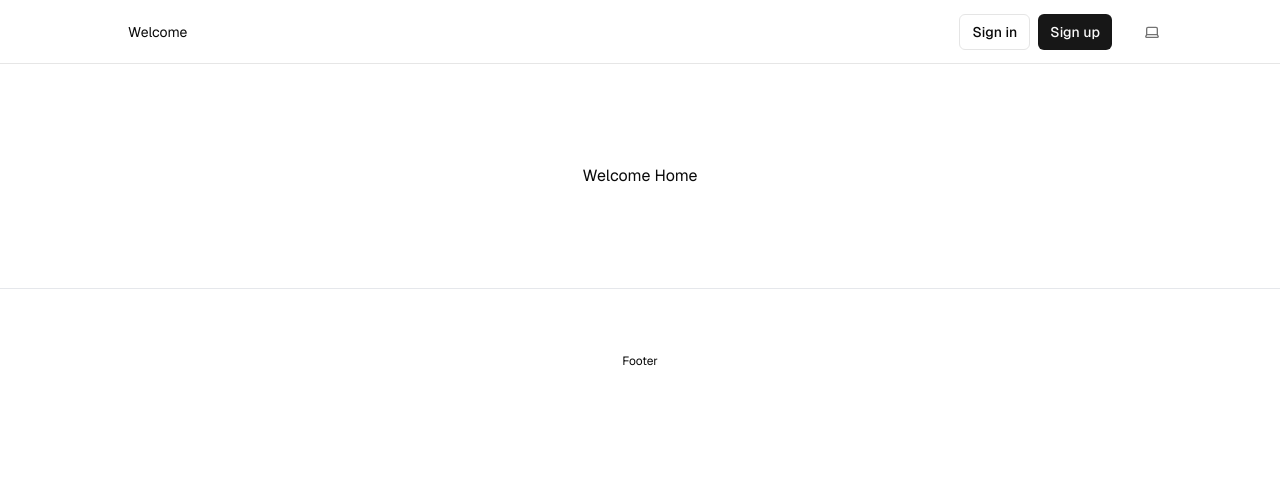
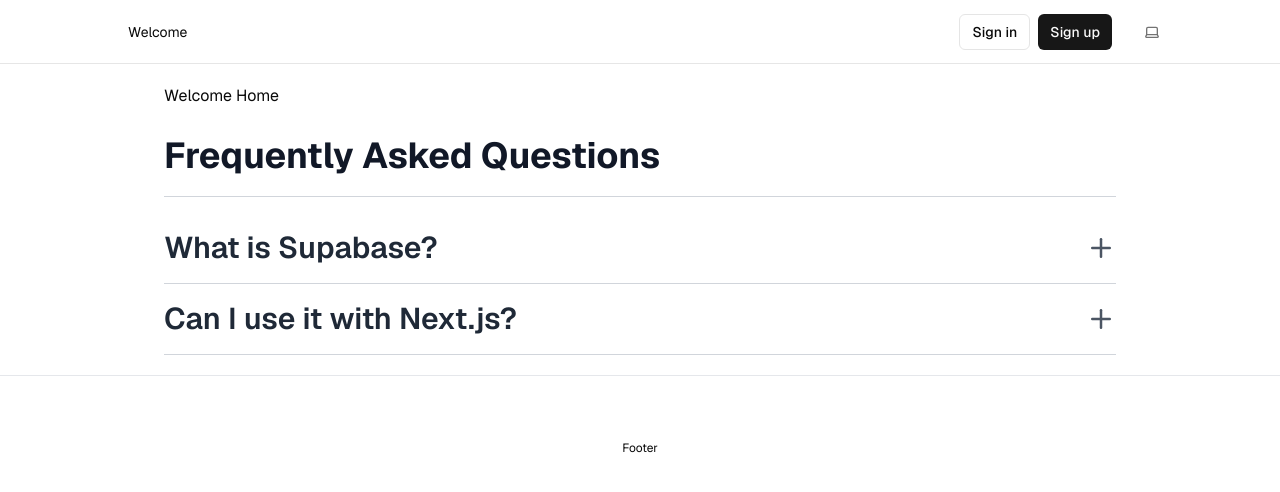
Before and after one commit to michaelpaulcuccia/supdadupa, a Next.js app in the folder my-app/: page / in a window 1280 px wide. Shown: the top 492 px of the page. Built offline with nearby package versions, Linux system fonts and the light colour scheme; no server answers.

Commit message:
adds accordion

```diff
--- a/my-app/app/layout.tsx
+++ b/my-app/app/layout.tsx
@@ -37,7 +37,7 @@ export default function RootLayout({
           disableTransitionOnChange
         >
           <main className="min-h-screen flex flex-col items-center">
-            <div className="flex-1 w-full flex flex-col gap-20 items-center">
+            <div className="flex-1 w-full flex flex-col items-center">
               <nav className="w-full flex justify-center items-center border-b border-b-foreground/10 h-16">
                 <div className="w-full max-w-5xl flex justify-between items-center p-3 px-5 text-sm">
                   <Link href={"/"}>Welcome</Link>
@@ -46,7 +46,7 @@ export default function RootLayout({
                 </div>
                 <ThemeSwitcher />
               </nav>
-              <div className="flex flex-col gap-20 max-w-5xl p-5">
+              <div className="w-full max-w-5xl flex flex-col gap-10 p-5">
                 {children}
               </div>
 
--- a/my-app/app/page.tsx
+++ b/my-app/app/page.tsx
@@ -1,7 +1,36 @@
+import Accordion from "@/components/custom/Accordion";
+
 export default async function Home() {
+  const items = [
+    {
+      title: "What is Supabase?",
+      text: (
+        <p>
+          Supabase is an <strong>open-source backend-as-a-service</strong>{" "}
+          platform that helps developers set up Postgres databases,
+          authentication, APIs, and more.
+        </p>
+      ),
+    },
+    {
+      title: "Can I use it with Next.js?",
+      text: (
+        <p>
+          Yes, Supabase integrates seamlessly with Next.js, offering{" "}
+          <a href="#">authentication</a>, real-time data sync, and more.
+        </p>
+      ),
+    },
+  ];
+
   return (
     <>
-      <main className="flex-1 flex flex-col gap-6 px-4">Welcome Home</main>
+      <main className="flex-1 flex flex-col gap-6 px-4">
+        Welcome Home
+        <div>
+          <Accordion headline="Frequently Asked Questions" items={items} />
+        </div>
+      </main>
     </>
   );
 }
--- /dev/null
+++ b/my-app/components/custom/Accordion.tsx
@@ -0,0 +1,82 @@
+"use client";
+
+import { useState, useRef } from "react";
+import { FiPlus, FiX } from "react-icons/fi";
+
+type AccordionItem = {
+  title: string;
+  text: React.ReactNode;
+};
+
+type AccordionProps = {
+  headline: string;
+  items: AccordionItem[];
+};
+
+const Accordion: React.FC<AccordionProps> = ({ headline, items }) => {
+  const [activeIndex, setActiveIndex] = useState<number | null>(null);
+  const contentRefs = useRef<(HTMLDivElement | null)[]>([]);
+
+  const toggleItem = (index: number) => {
+    setActiveIndex(activeIndex === index ? null : index);
+  };
+
+  return (
+    <div className="w-full">
+      {/* Headline */}
+      <h1 className="text-4xl leading-[44px] md:text-4xl md:leading-[48px] font-bold text-gray-900 dark:text-gray-100">
+        {headline}
+      </h1>
+      {/* Separator line */}
+      <div className="h-px bg-gray-300 dark:bg-gray-600 my-4"></div>
+      {/* Accordion items */}
+      <div>
+        {items.map((item, index) => {
+          const isOpen = activeIndex === index;
+
+          return (
+            <div
+              key={index}
+              className="border-b border-gray-300 dark:border-gray-600"
+            >
+              {/* Title + Icon */}
+              <button
+                onClick={() => toggleItem(index)}
+                className="flex items-center justify-between w-full text-left text-2xl leading-[36px] md:text-3xl md:leading-[38px] font-semibold py-4 text-gray-800 dark:text-gray-200 focus:outline-none group"
+              >
+                <span>{item.title}</span>
+                <span
+                  className={`text-gray-600 dark:text-gray-400 transition-transform duration-300 ease-in-out ${
+                    isOpen ? "rotate-45" : "rotate-0"
+                  }`}
+                >
+                  {isOpen ? <FiX /> : <FiPlus />}
+                </span>
+              </button>
+              {/* Text with smooth transition */}
+              <div
+                ref={(el) => {
+                  contentRefs.current[index] = el;
+                }}
+                className={`overflow-hidden transition-[max-height] duration-500 ease-in-out ${
+                  isOpen ? "max-h-[1000px] opacity-100" : "max-h-0 opacity-0"
+                }`}
+                style={{
+                  maxHeight: isOpen
+                    ? contentRefs.current[index]?.scrollHeight
+                    : 0,
+                }}
+              >
+                <div className="pl-4 pr-2 pb-4 text-gray-700 dark:text-gray-300">
+                  {item.text}
+                </div>
+              </div>
+            </div>
+          );
+        })}
+      </div>
+    </div>
+  );
+};
+
+export default Accordion;
--- a/my-app/package.json
+++ b/my-app/package.json
@@ -20,7 +20,8 @@
     "next-themes": "^0.4.3",
     "prettier": "^3.3.3",
     "react": "19.0.0",
-    "react-dom": "19.0.0"
+    "react-dom": "19.0.0",
+    "react-icons": "^5.4.0"
   },
   "devDependencies": {
     "@types/node": "22.10.2",
```
Also changed, not shown: 2 other files (tests, documents, lock files or other folders).
